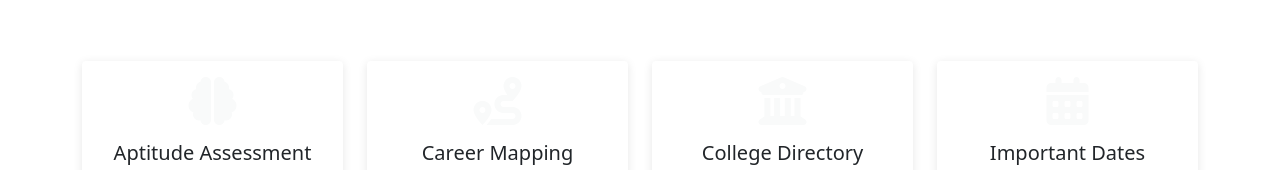
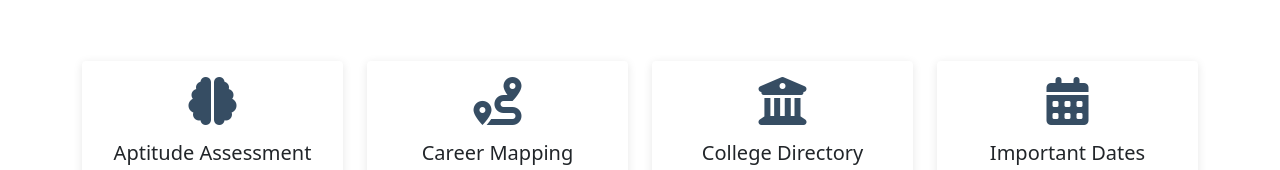
Before and after one commit to SIDDHANTBORASE/onestopadvisor, a plain HTML site: page index.html in a window 1280 px wide. Shown: the part 605-775 px from the top of the page. Drawn offline with nearby package versions, Linux system fonts and the light colour scheme.

Commit message:
Ui Changes

```diff
--- a/static/css/style.css
+++ b/static/css/style.css
@@ -49,7 +49,7 @@ main {
 
 
 .text-primary {
-    color: #f9fafa !important;
+    color: #364d63 !important;
 }
 
 .btn-primary {
```
